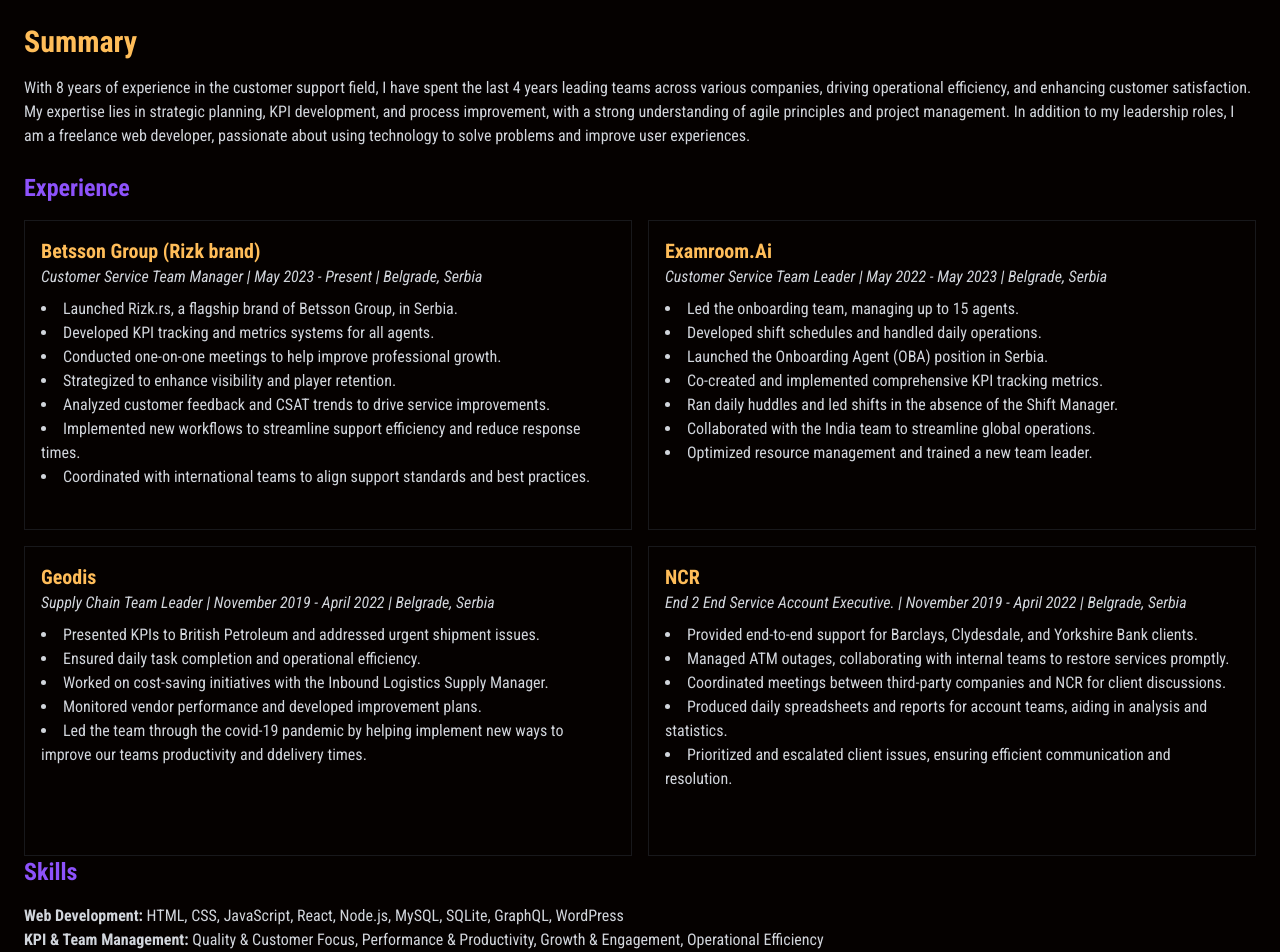
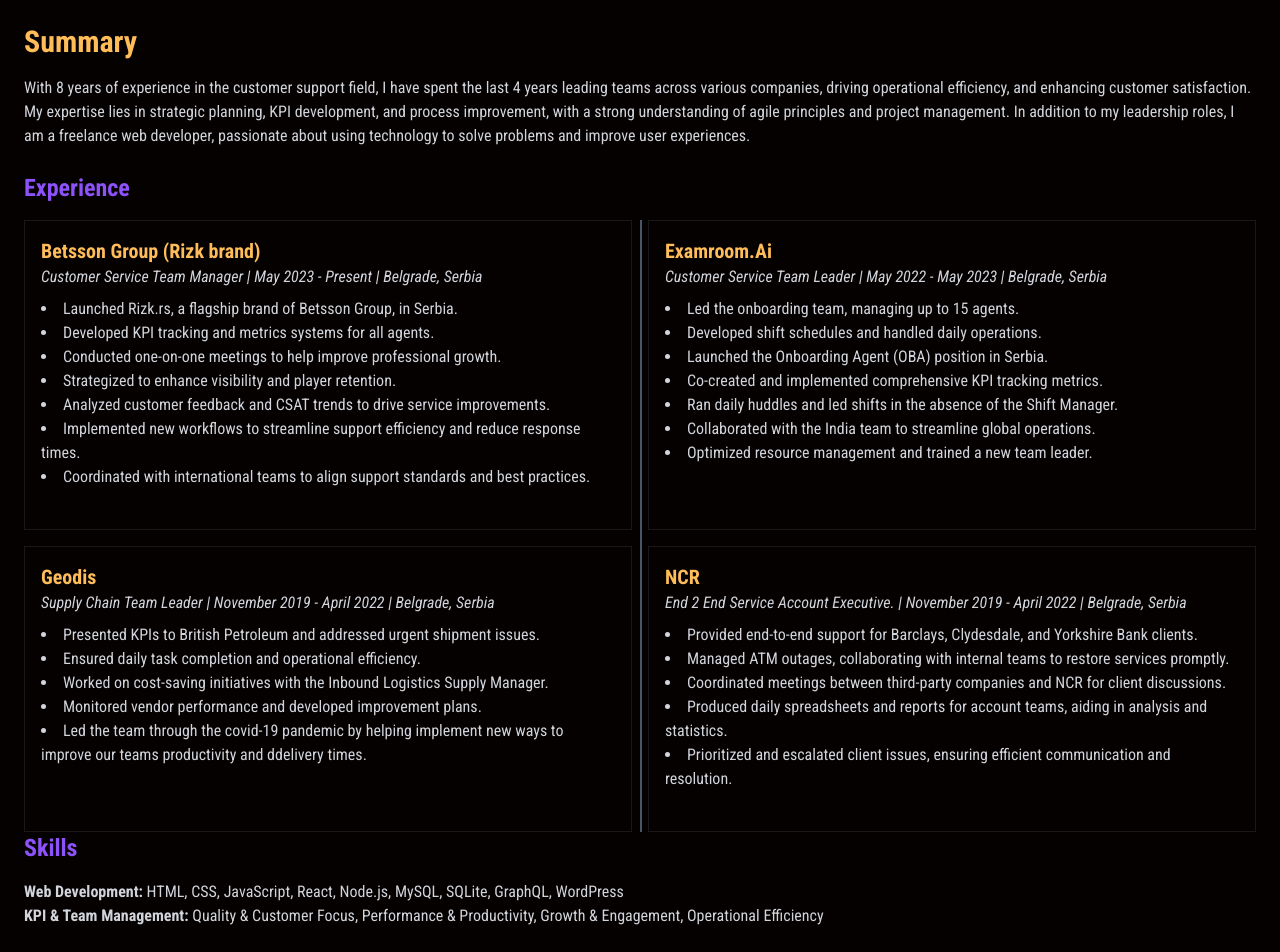
Before and after one commit to Kapza94/kapza.dev, a Next.js app: page /experience in a window 1280 px wide. Shown: the top 952 px of the page. Built offline with nearby package versions, Linux system fonts and the light colour scheme.

Commit message:
changed experience section slightly...

```diff
--- a/src/pages/experience.tsx
+++ b/src/pages/experience.tsx
@@ -1,4 +1,21 @@
+import { useEffect } from "react";
+
 const Resume = () => {
+  useEffect(() => {
+    const handleScroll = () => {
+      const elements = document.querySelectorAll(".exp-block");
+      elements.forEach((el) => {
+        const rect = el.getBoundingClientRect();
+        if (rect.top < window.innerHeight) {
+          el.classList.add("visible");
+        }
+      });
+    };
+
+    window.addEventListener("scroll", handleScroll);
+    return () => window.removeEventListener("scroll", handleScroll);
+  }, []);
+
   return (
     <div className="max-w-7xl mx-auto p-6 bg-custom-black text-gray-300 rounded-lg shadow-lg">
       <div className="experience-about">
@@ -14,7 +31,8 @@
       </div>
       <h2 className="text-2xl font-bold mb-4 custom-purple-font">Experience</h2>
 
-      <div className="exp-all grid grid-cols-2 grid-rows-2 gap-4">
+      <div className="exp-all grid grid-cols-2 gap-4 relative">
+        <div className="timeline-line"></div>
         <div className="exp-block mb-6 p-4 border border-zinc-900 rounded-lg flex flex-col h-full">
           <h3 className="text-xl font-bold custom-orange-font">Betsson Group (Rizk brand)</h3>
           <p className="italic">
--- a/src/styles/globals.css
+++ b/src/styles/globals.css
@@ -244,3 +244,28 @@
   font-size: 10rem;
   left: 854px;
 }
+
+.exp-all {
+  position: relative;
+}
+
+.timeline-line {
+  position: absolute;
+  left: 50%;
+  top: 0;
+  bottom: 0;
+  width: 2px;
+  background-color: #4a5568; /* Adjust color as needed */
+  z-index: -1;
+}
+
+.exp-block {
+  opacity: 0;
+  transform: translateY(20px);
+  transition: opacity 0.6s ease-out, transform 0.6s ease-out;
+}
+
+.exp-block.visible {
+  opacity: 1;
+  transform: translateY(0);
+}
```
